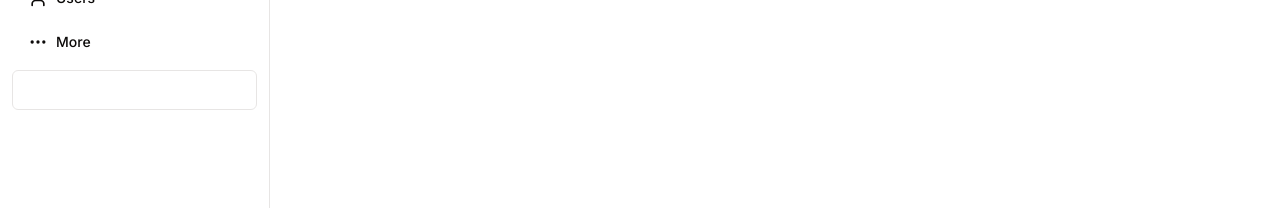
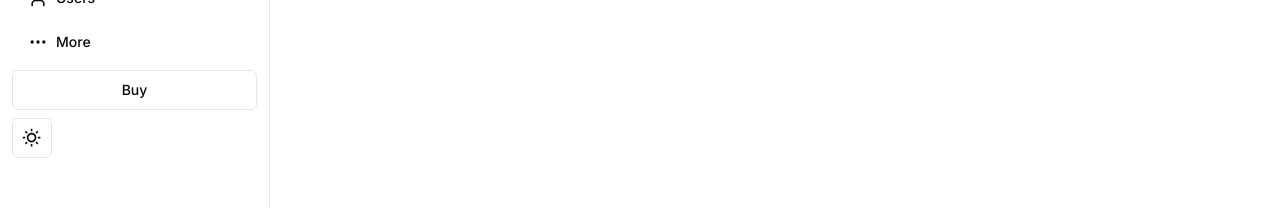
Before and after one commit to dejeloper/innventory-front, a Next.js app: page /item/categories in a window 1280 px wide. Shown: the part 350-558 px from the top of the page. Built offline with nearby package versions, Linux system fonts and the light colour scheme.

Commit message:
chore: Fix typo in class name for light theme in layout.tsx

```diff
--- a/src/app/layout.tsx
+++ b/src/app/layout.tsx
@@ -21,7 +21,7 @@ export default function RootLayout({
   children: React.ReactNode;
 }>) {
   return (
-    <html lang="es" suppressHydrationWarning className="dark">
+    <html lang="es" suppressHydrationWarning className="ligth">
       <body
         className={cn(
           "min-h-screen bg-background font-sans antialiased",
--- a/src/components/app/sidebar-extra.tsx
+++ b/src/components/app/sidebar-extra.tsx
@@ -1,16 +1,17 @@
 import { MoreHorizontal } from "lucide-react";
 import { SidebarButton } from "./sidebar-button";
+import { ModeToggle } from "../theme-toggle-button";
 
 export const SidebarExtra = () => (
   <div className="flex flex-col gap-2">
     <SidebarButton icon={MoreHorizontal} className="w-full">
       More
     </SidebarButton>
-    <SidebarButton
-      className="w-full justify-center text-white"
-      variant={"outline"}
-    >
+    <SidebarButton className="w-full justify-center" variant={"outline"}>
       Buy
     </SidebarButton>
+    <div className="flex justify-start">
+      <ModeToggle />
+    </div>
   </div>
 );
```
